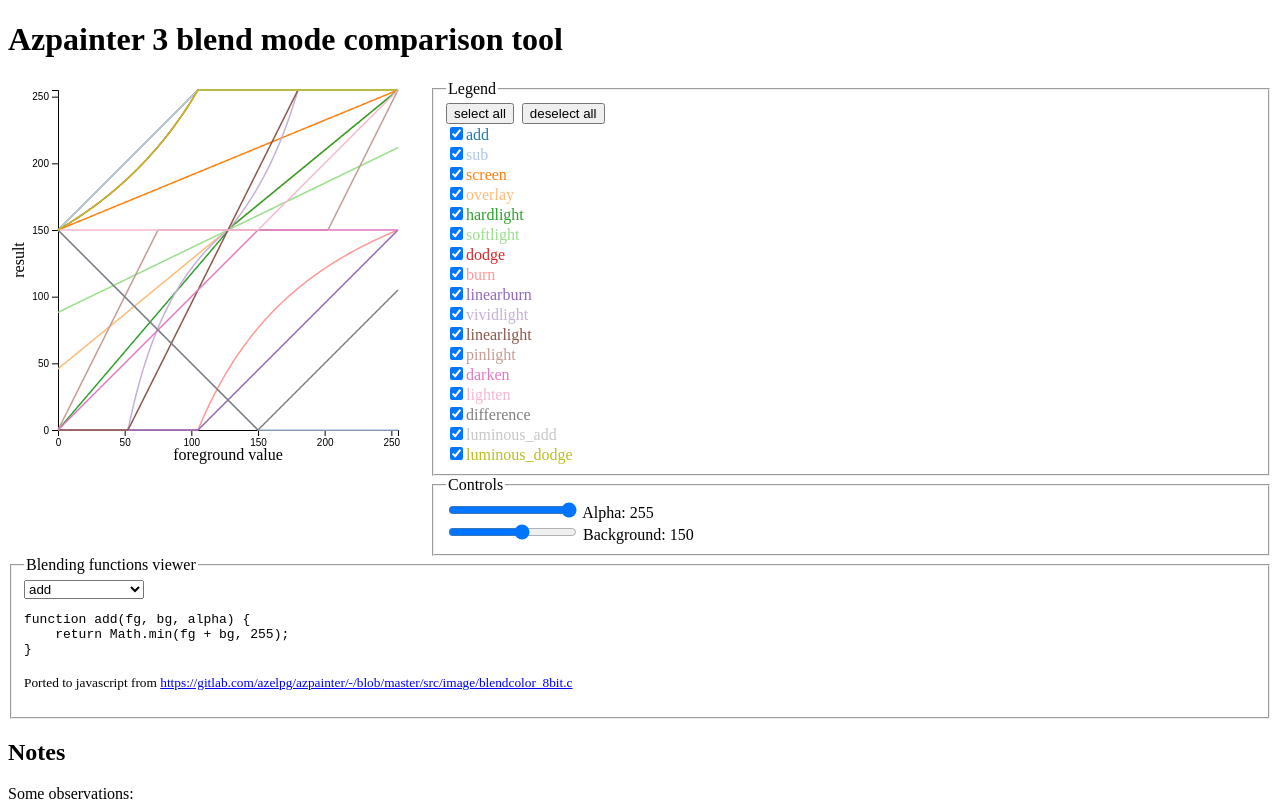
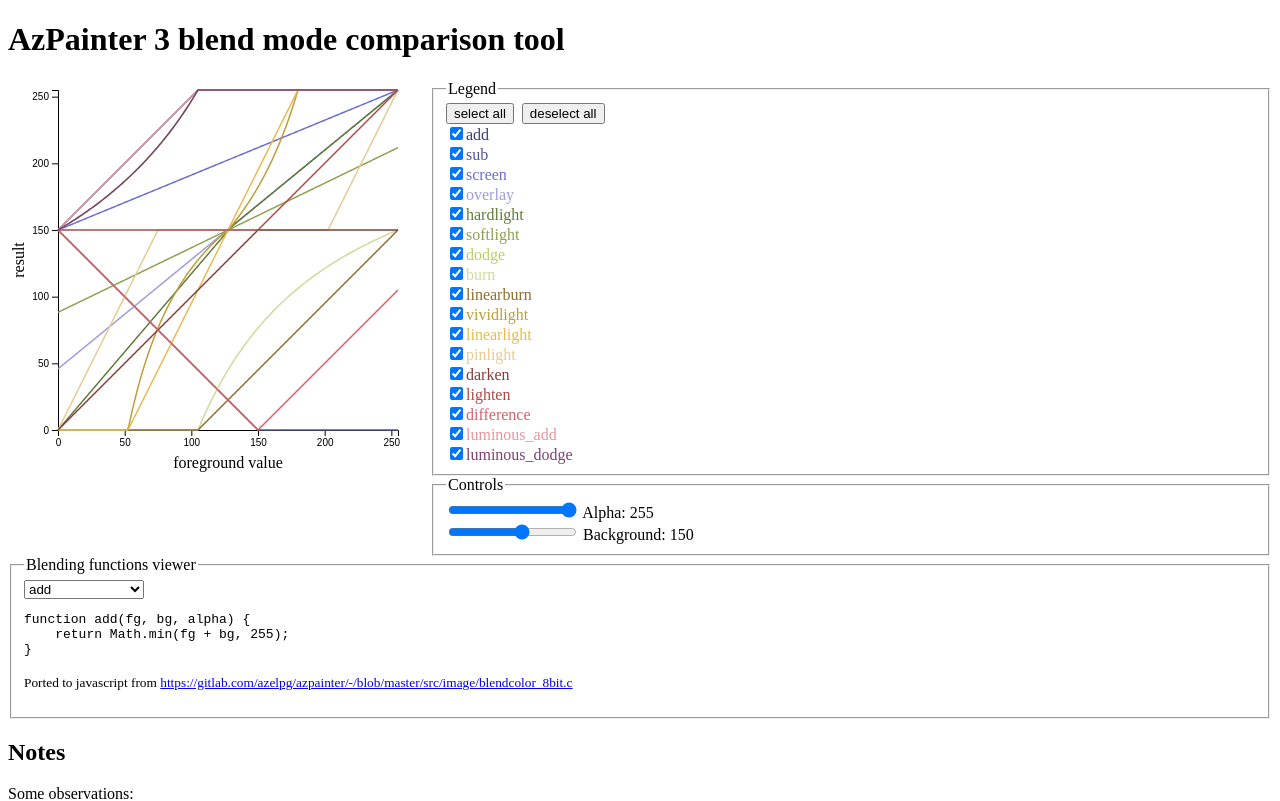
Before and after one commit to lincerely/AzPainter-3-blend-compare, a plain HTML site: page index.html in a window 1280 px wide. Shown: the top 801 px of the page. Drawn offline with Linux system fonts and the light colour scheme.

Commit message:
style update

```diff
--- a/index.html
+++ b/index.html
@@ -50,7 +50,7 @@
 </style>
 </head>
 <body>
-<h1>Azpainter 3 blend mode comparison tool</h1>
+<h1>AzPainter 3 blend mode comparison tool</h1>
 <div id="graph"></div>
 <fieldset>
 	<legend>Legend</legend>
@@ -229,7 +229,7 @@
 	"luminous_dodge",
 ];
 
-var palette = d3.scaleOrdinal(d3.schemeCategory20)
+var palette = d3.scaleOrdinal(d3.schemeCategory20b)
 	.domain(modes);
 
 // -- legend
@@ -320,7 +320,7 @@
 
 svg.append("text")
 	.attr("transform", "translate(" + (width/2) + "," +
-		(height + margin.top + 20) + ")")
+		(height + margin.top + 28) + ")")
 	.style("text-anchor", "middle")
 	.text("foreground value");
 
```
